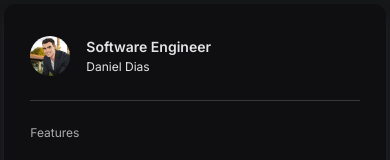
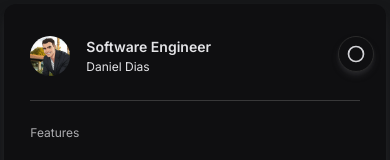
Before and after one commit to danielferreira-dias/credit.card.fraud.detection-dashboard, a React (Vite) app in the folder frontend/: page / in a window 390 px wide. Shown: the top 160 px of the page. Built offline with nearby package versions, Linux system fonts and the light colour scheme.

Commit message:
Final update on Navbar

```diff
--- a/frontend/src/components/Navbar.tsx
+++ b/frontend/src/components/Navbar.tsx
@@ -1,4 +1,18 @@
 import { useState, type ReactNode } from "react"
+
+function MobileButton({ isMobileOpen, setIsMobileOpen } : { isMobileOpen : boolean, setIsMobileOpen : (setIsMobileOpen:boolean) => void  }){
+    return(
+        <>
+        {!isMobileOpen && (
+            <button onClick={() => setIsMobileOpen(true)} className="hidden max-[500px]:flex fixed top-[2rem] left-4 z-50 w-10 h-10 rounded-full bg-[#0F0F11] border border-[#2A2A2A] shadow-lg shadow-zinc-800 items-center justify-center">
+                <svg viewBox="0 0 24 24" className="w-5 h-5 text-zinc-300" fill="none" stroke="currentColor" strokeWidth="2">
+                    <circle cx="12" cy="12" r="9" />
+                </svg>
+            </button>
+        )}
+        </>
+    )
+}
 
 export default function Navbar(){
 
@@ -28,11 +42,25 @@ export default function Navbar(){
     }
 
     const [isCollapsed, setIsCollapsed] = useState(false)
+    const [isMobileOpen, setIsMobileOpen] = useState(true)
 
     return (
-        <div className={`${isCollapsed ? "lg:w-20" : "lg:w-[17.5%]"} w-20 max-[500px]:w-full h-screen bg-[#0F0F11] flex flex-col border-1 rounded-xl border-[#2A2A2A] p-2 shadow-lg shadow-zinc-800 items-center relative transition-all duration-300 ease-in-out`}>
+        <>
+        {/* Mobile open button (only under 500px when sidebar is closed) */}
+        <MobileButton
+            isMobileOpen={isMobileOpen}
+            setIsMobileOpen={setIsMobileOpen}
+        />
+
+        <div className={`${isCollapsed ? "lg:w-20" : "lg:w-[17.5%]"} w-20 max-[500px]:w-full ${!isMobileOpen ? "max-[500px]:hidden" : ""} min-h-screen max-h-[fit] bg-[#0F0F11] flex flex-col border-1 rounded-xl border-[#2A2A2A] p-2 shadow-lg shadow-zinc-800 items-center relative transition-all duration-300 ease-in-out`}>
             <button onClick={() => setIsCollapsed(v => !v)} className="hidden lg:flex transform transition duration-300 ease-in-out opacity-70 hover:shadow-2xl hover:shadow-zinc-800 w-10 h-10 bg-[#0F0F11] border rounded-full lg:absolute max-w-none top-1/2 -translate-y-1/2 -right-4 border-[#2A2A2A] shadow-r-lg items-center justify-center">
                 <img src="/left-arrow-backup-2-svgrepo-com.svg" alt="Toggle sidebar" className={`w-3 h-3 transition-transform duration-300 ${isCollapsed ? "rotate-180" : ""}`} />
+            </button>
+            {/* Mobile close button (only under 500px when sidebar is open at full width) */}
+            <button onClick={() => setIsMobileOpen(false)} className="hidden max-[500px]:flex absolute top-[2rem] right-3 w-9 h-9 rounded-full bg-[#0F0F11] border border-[#2A2A2A] shadow-md shadow-zinc-800 items-center justify-center">
+                <svg viewBox="0 0 24 24" className="w-5 h-5 text-zinc-300" fill="none" stroke="currentColor" strokeWidth="2">
+                    <circle cx="12" cy="12" r="9" />
+                </svg>
             </button>
 
             <div className="w-[90%] h-fit  xs:flex flex-col justify-left items-center mt-6">
@@ -75,7 +103,7 @@ export default function Navbar(){
                 </div>
             </div>
 
-
         </div>
+        </>
     )
 }
```
